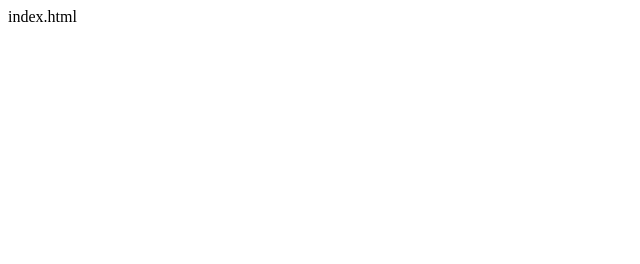
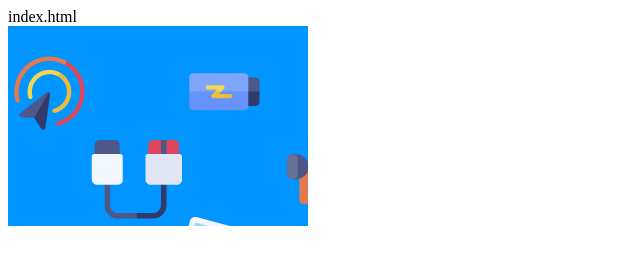
Before and after one commit to Catiflam/html-css-booleaner, a plain HTML site: page index.html in a window 1280 px wide. Shown: the whole page, without its empty margins (0-640 px from the left). Drawn offline with Linux system fonts and the light colour scheme.

Commit message:
add intestazione

```diff
--- /dev/null
+++ b/css/style.css
@@ -0,0 +1,6 @@
+.container{
+    width: 300px;
+    height: 200px;
+    background-color: #0095ff;
+    background-image: url('../img/pattern.png');
+}
--- a/index.html
+++ b/index.html
@@ -1 +1,17 @@
 index.html
+<!DOCTYPE html>
+<html lang="en">
+<head>
+    <meta charset="UTF-8">
+    <meta name="viewport" content="width=device-width, initial-scale=1.0">
+    <title>Booleaners</title>
+    <link rel="stylesheet" href="./css/style.css">
+</head>
+<body>
+    <!--Intestazione backgroud -->
+    <header class="container">
+
+    </header>
+
+</body>
+</html>
```
Also changed, not shown: img/graph.jpg (added), img/logo.svg (added), img/monitor.jpg (added), img/pattern.png (added), img/tim-1.jpg (added), img/tim-2.jpg (added).
